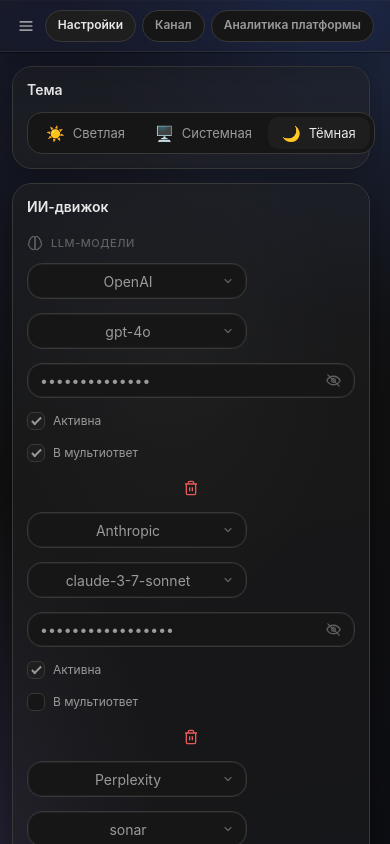
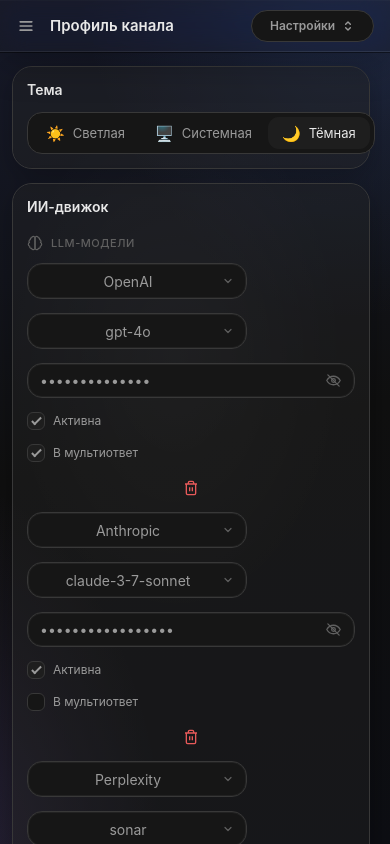
Before and after one commit to saltolist/my, a Next.js app in the folder Docs_TG_Platform/demo/: page /profile in a window 390 px wide. Built offline with nearby package versions, Linux system fonts and the light colour scheme.

Commit message:
Восстановлен селектор на телефоне.

```diff
--- a/Docs_TG_Platform/demo/components/screens/ProfileScreen.tsx
+++ b/Docs_TG_Platform/demo/components/screens/ProfileScreen.tsx
@@ -8,6 +8,7 @@ import TelegramBlock from "../profile/TelegramBlock";
 import ThemeBlock from "../profile/ThemeBlock";
 import PlatformAnalyticsBlock from "../profile/PlatformAnalyticsBlock";
 import PageHeader from "../PageHeader";
+import PageHeaderSelect from "../PageHeaderSelect";
 import { useApp } from "@/state/AppContext";
 import { useMobile760 } from "@/lib/hooks/useMobile760";
 
@@ -66,7 +67,16 @@ export default function ProfileScreen() {
         title="Профиль канала"
         backTo="home"
         center={<div className="page-header-toolbar--desktop">{tabToolbar}</div>}
-        mobileSelect={isMobile ? <div className="page-header-toolbar--mobile">{tabToolbar}</div> : undefined}
+        mobileSelect={
+          isMobile ? (
+            <PageHeaderSelect
+              value={String(tab)}
+              options={PROFILE_TABS.map((label, i) => ({ value: String(i), label }))}
+              onChange={(v) => switchTab(Number(v))}
+              ariaLabel="Раздел профиля"
+            />
+          ) : undefined
+        }
       />
       <div className="profile-page" id="screen-profile">
         <div className="profile-scroll-inner">
```
